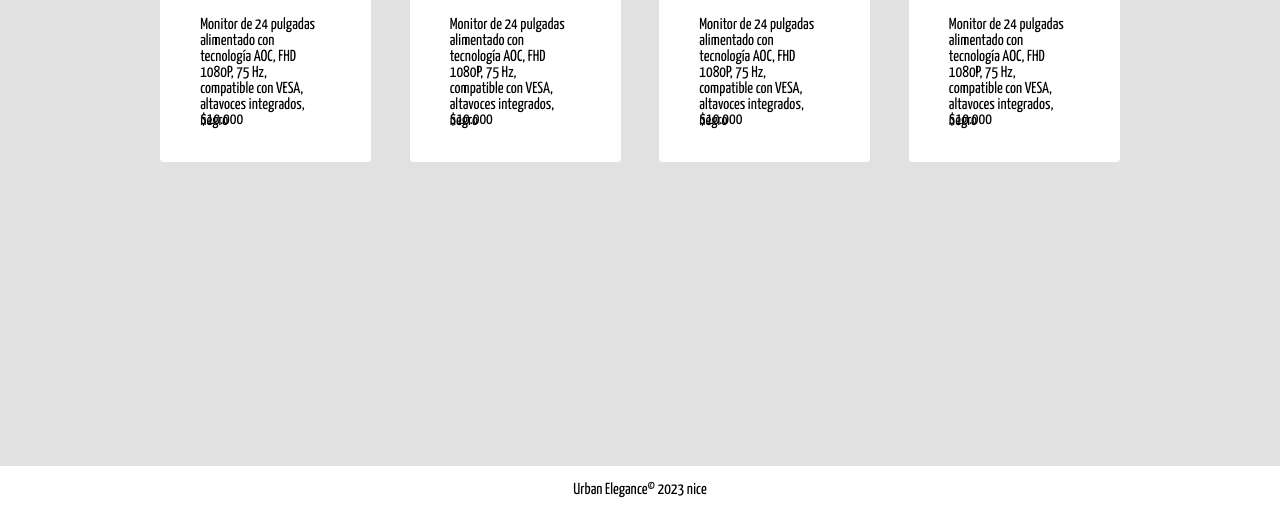
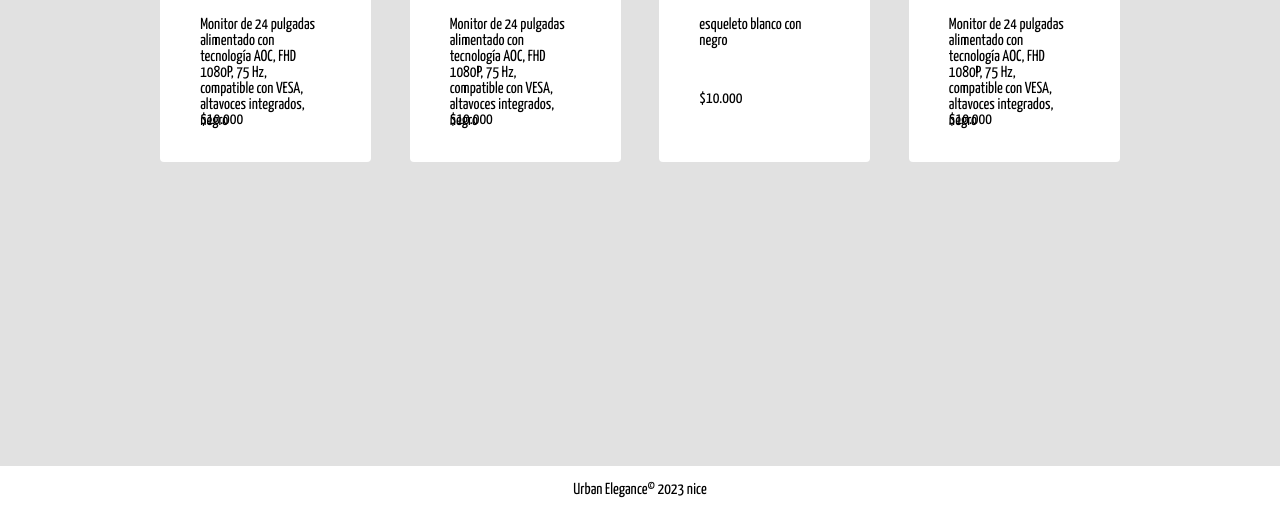
Before and after one commit to SergioChica/Shop, a plain HTML site: page index.html in a window 1280 px wide. Shown: the part 382-896 px from the top of the page. Drawn offline with Linux system fonts and the light colour scheme.

Commit message:
test to fix github problem

```diff
--- a/index.html
+++ b/index.html
@@ -129,7 +129,7 @@
         <div class="containerDescribeAndPrice">
           <div class="describeAndPrice">
             <p class="txtDiscribe">
-              Monitor de 24 pulgadas alimentado con tecnología AOC, FHD 1080P, 75 Hz, compatible con VESA, altavoces integrados, negro
+              esqueleto blanco con negro
             </p>
             <p>
               $10.000
```
